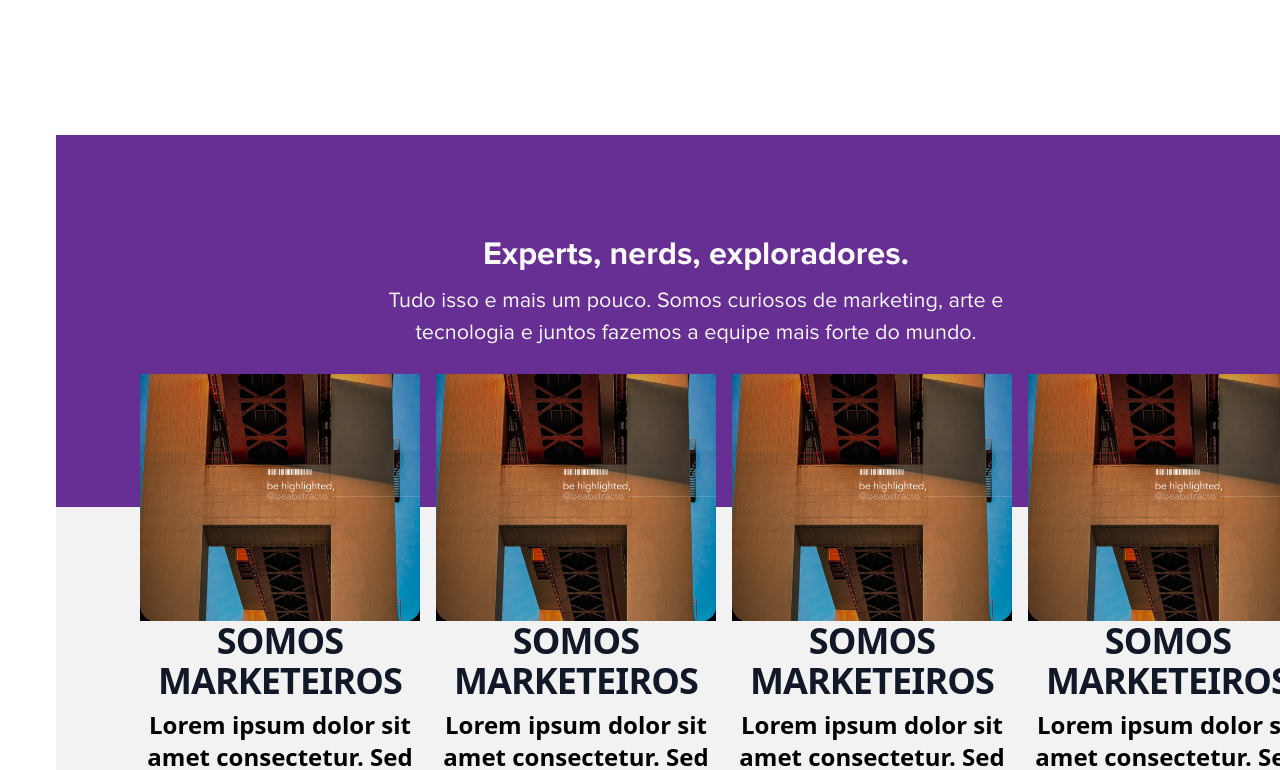
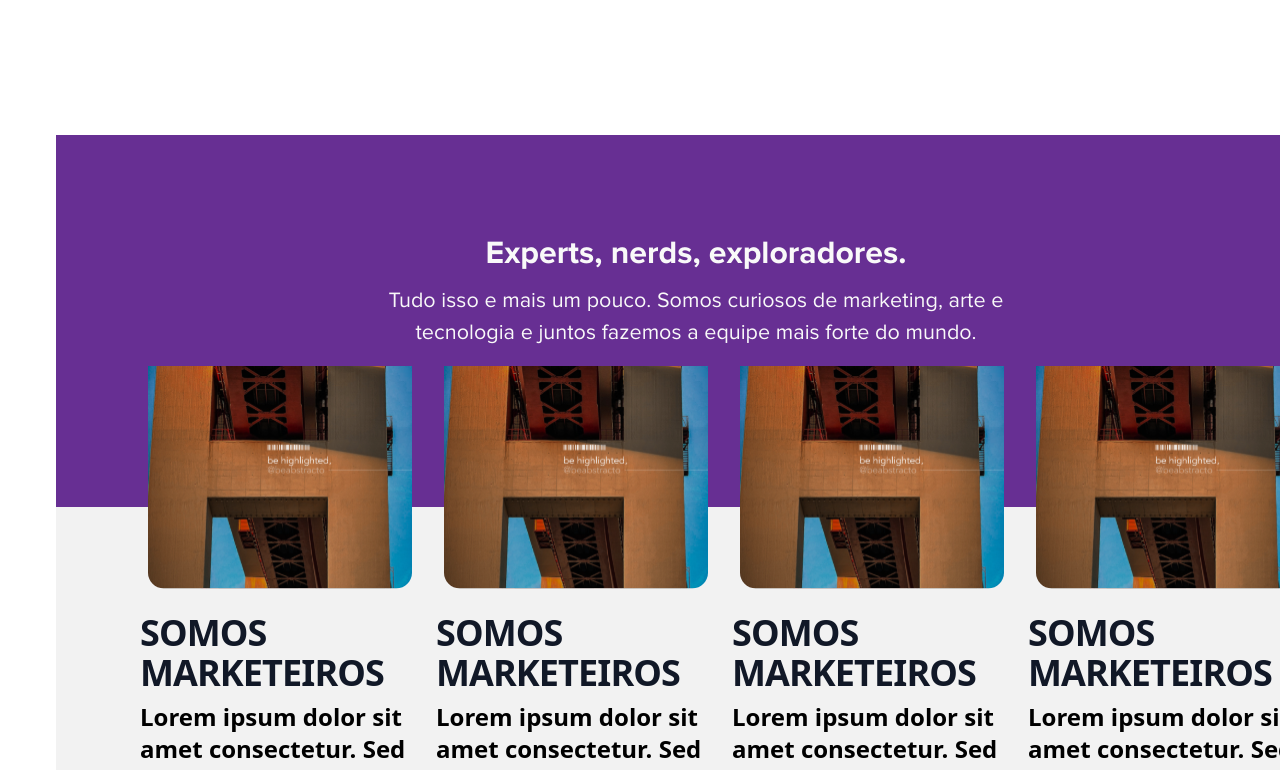
Before and after one commit to lubeabstracto/Proj_beabstracto, a Next.js app: page / in a window 1280 px wide. Shown: the part 4400-5170 px from the top of the page. Built offline with nearby package versions, Linux system fonts and the light colour scheme.

Commit message:
feat:project adjustments, blog.js component

```diff
--- a/components/blog.js
+++ b/components/blog.js
@@ -1,14 +1,14 @@
 import React from 'react';
 import { FaArrowRight } from 'react-icons/fa';
-import blogImg from '../assets/blog.png';
+import blogImg from '../assets/blogs.svg';
 
 
 export default function Blog() {
   return (
-    <div className="flex flex-row items-center justify-center p-0 w-[1280px] min-w-[1024px] max-w-[1280px] h-[792px] bg-custom-gradient min-h-screen ml-14 gap-4">
-      <div className="flex flex-col items-center p-0 gap-6 w-[1280px] h-[617px] flex-none order-0">
-        <div className="flex flex-col justify-center items-center p-0 gap-1 w-[988.2px] h-[123px]">
-          <h1 className="text-font-color-light font-brand font-semibold text-[32.4px] leading-[54px]">
+    <div className=" flex flex-row items-center justify-center p-0 w-[1280px] h-[792px] bg-custom-gradient min-h-screen ml-14 gap-4">
+      <div className="flex flex-col items-center p-0 gap-4 w-[1280px] h-[617px] flex-none order-0">
+        <div className="flex flex-col justify-center items-center p-0 gap-1 w-[988.2px] h-[123px] ">
+          <h1 className="text-font-color-light font-brand font-semibold text-heading-2 leading-[54px] ">
             Experts, nerds, exploradores.
 
           </h1>
@@ -20,8 +20,13 @@ export default function Blog() {
           {[...Array(4)].map((_, index) => (
             <div key={index} className="">
               <div className="flex flex-col justify-center items-start p-0 space-y-4 w-68 h-117">
-                <div className="mx-auto max-w-2xl text-center">
-                  <img className="  w-full h-auto" src={blogImg.src} alt="Blog" />
+                <div className=" flex flex-col justify-center items-start p-0 gap-4 w-68 h-118 ">
+
+                    <div className="w-68 h-76 p-2 rounded-md flex items-center justify-center overflow-hidden">
+                    <img className="w-full h-full object-cover" src={blogImg.src} alt="Blog" />
+                   </div>
+
+
                   <div className="flex flex-col items-start p-0 space-y-2 w-68 h-38">
                     <h2 className="text-3xl font-bold tracking-tight text-gray-900 sm:text-4xl">
                       SOMOS MARKETEIROS
@@ -31,8 +36,8 @@ export default function Blog() {
                     </p>
                   </div>
 
-                 <div className="flex flex-row justify-center items-center px-4 py-2 gap-2 w-36 h-10 rounded bg-transparent">
-                  <button >
+                 <div className="flex flex-row justify-center items-center py-2 pl-2 pr-0 gap-2 w-[146px] h-10 rounded order-2 flex-none">
+                  <button>
                     Todos serviços
                     <FaArrowRight />
                   </button>
```
Also changed, not shown: assets/blogs.svg (added).
